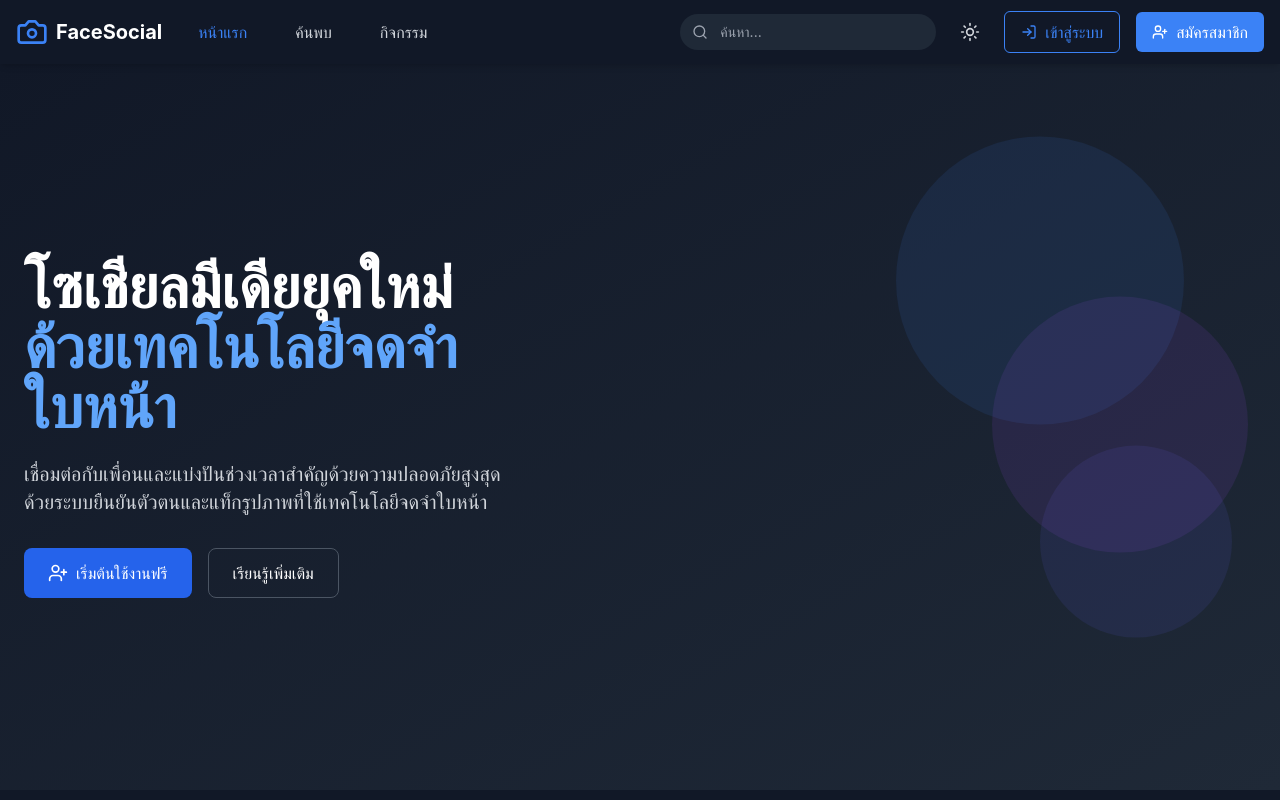
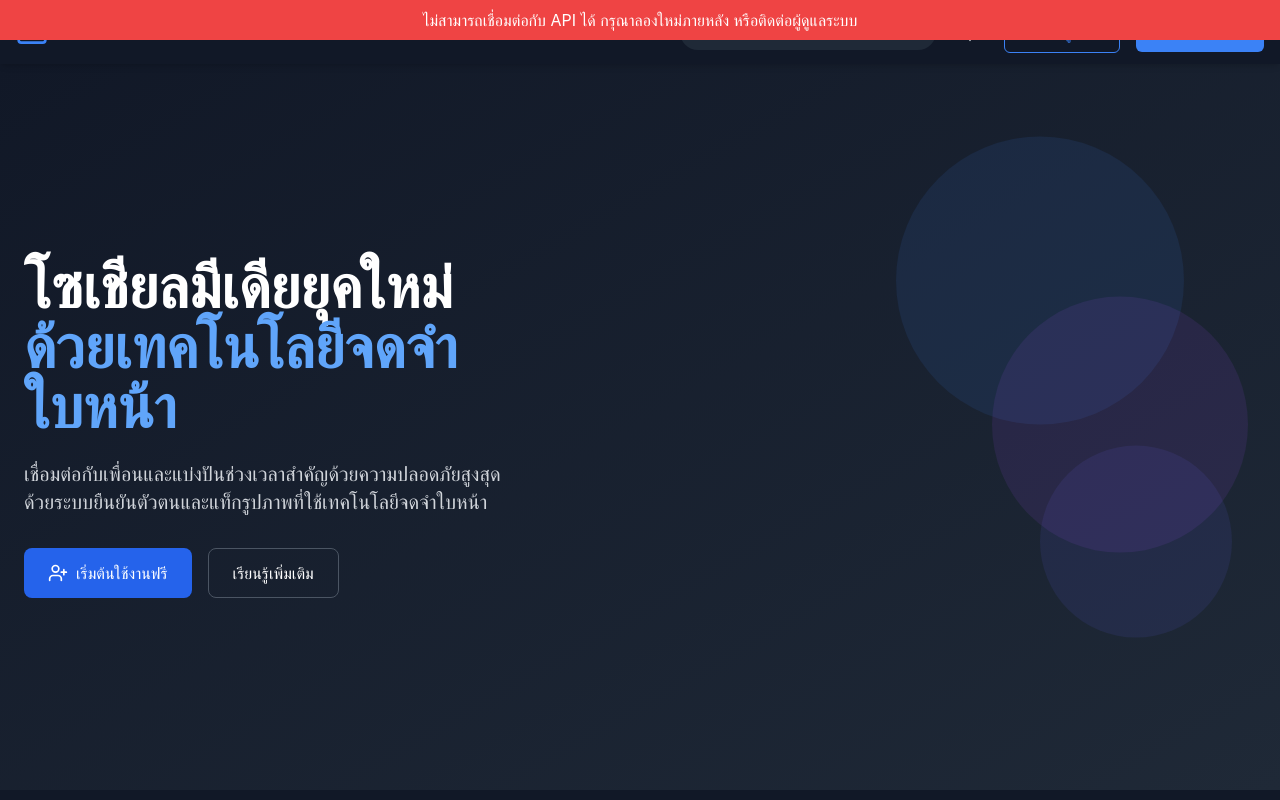
Before and after one commit to BossDever/Face-Socail, a Next.js app in the folder frontend/: page / in a window 1280 px wide. Both pictures are taken after a click on the button "Switch to dark mode". Shown: the top 800 px of the page. Built offline with nearby package versions, Linux system fonts and the light colour scheme; no server answers.

Commit message:
Auto-commit at 2025-03-05 23:37:31

```diff
--- a/frontend/app/page.tsx
+++ b/frontend/app/page.tsx
@@ -1,27 +1,53 @@
 'use client';
 
-import { useEffect } from 'react';
+import { useEffect, useState } from 'react';
 import { useQuery } from '@tanstack/react-query';
 import { checkHealth } from '@/lib/api';
 import { useAuthStore } from '@/stores/authStore';
 import HomePage from '@/components/home/HomePage';
+import { useRouter } from 'next/navigation';
 
 export default function Home() {
   const { isAuthenticated, user } = useAuthStore();
+  const router = useRouter();
+  const [apiStatus, setApiStatus] = useState<'loading' | 'online' | 'offline'>('loading');
 
   // ตรวจสอบสถานะของ API
-  const { data: healthStatus, isLoading: isCheckingHealth } = useQuery({
+  const { data: healthStatus, isLoading: isCheckingHealth, isError } = useQuery({
     queryKey: ['apiHealth'],
     queryFn: checkHealth,
     retry: 3,
+    staleTime: 60000, // 1 นาที
   });
 
-  // ตรวจสอบสถานะแบบอัตโนมัติเมื่อโหลดหน้า
+  // อัปเดตสถานะ API
   useEffect(() => {
-    if (healthStatus) {
+    if (isCheckingHealth) {
+      setApiStatus('loading');
+    } else if (isError) {
+      setApiStatus('offline');
+      console.error('API is offline!');
+    } else if (healthStatus) {
+      setApiStatus('online');
       console.log('API Status:', healthStatus);
     }
-  }, [healthStatus]);
+  }, [healthStatus, isCheckingHealth, isError]);
 
-  return <HomePage />;
+  // สามารถ redirect ไปยังหน้า Dashboard ถ้าผู้ใช้ login แล้ว (ตัวอย่าง)
+  // useEffect(() => {
+  //   if (isAuthenticated && user) {
+  //     router.push('/dashboard');
+  //   }
+  // }, [isAuthenticated, user, router]);
+
+  return (
+    <>
+      {apiStatus === 'offline' && (
+        <div className="fixed top-0 left-0 right-0 bg-red-500 text-white p-2 text-center z-50">
+          ไม่สามารถเชื่อมต่อกับ API ได้ กรุณาลองใหม่ภายหลัง หรือติดต่อผู้ดูแลระบบ
+        </div>
+      )}
+      <HomePage />
+    </>
+  );
 }
```
